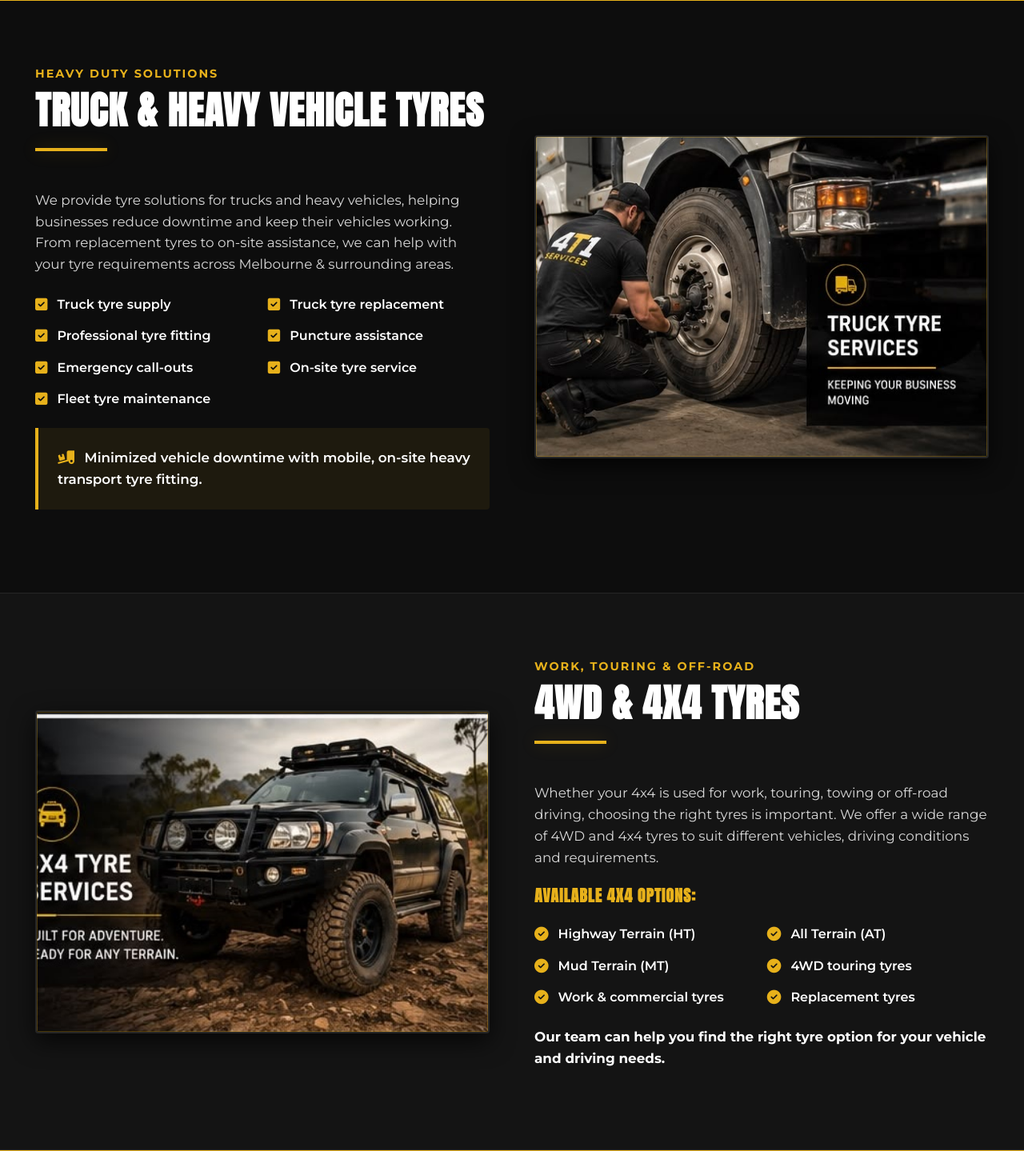
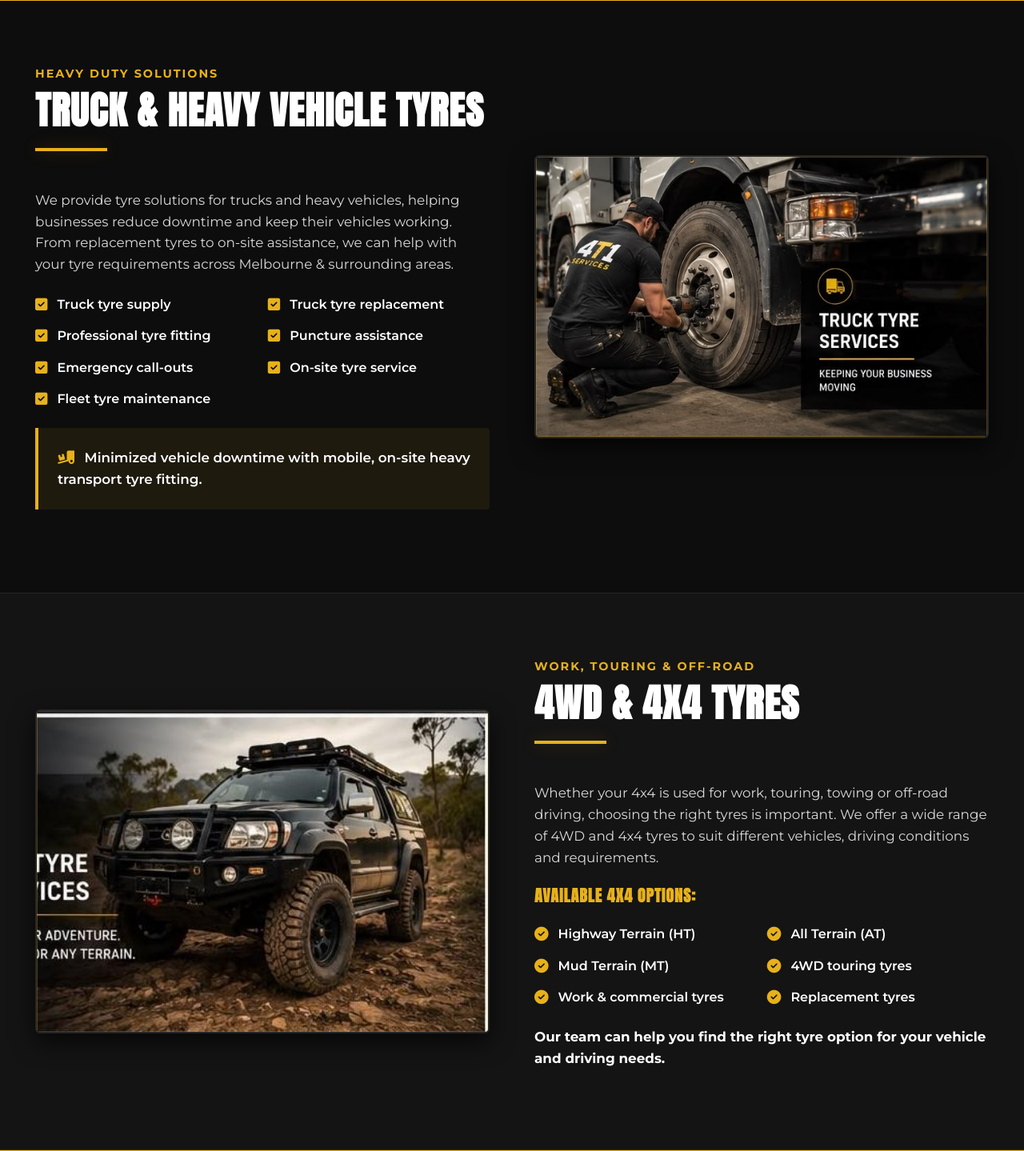
Before and after one commit to JaspreetSingh1805/four_t1_services_new, a Django app: page /services/ in a window 1280 px wide. Shown: the part 380-1819 px from the top of the page at 80% size. Run offline with Django 4.2, Linux system fonts and the light colour scheme.

Commit message:
Fix 4x4 vehicle image text overlay and optimize media image wrapper styling

```diff
--- a/core/static/css/style.css
+++ b/core/static/css/style.css
@@ -555,10 +555,11 @@ img {
 
 .media-img-wrapper {
   position: relative;
-  border-radius: 4px;
+  border-radius: 6px;
   overflow: hidden;
   border: 2px solid var(--color-card-border);
   box-shadow: var(--shadow);
+  background-color: var(--color-bg-alt);
 }
 
 .media-img-wrapper::after {
@@ -572,8 +573,11 @@ img {
 
 .media-img-wrapper img {
   width: 100%;
-  height: 400px;
+  height: 100%;
+  max-height: 450px;
   object-fit: cover;
+  object-position: center;
+  display: block;
   transition: transform 0.5s ease;
 }
 
```
Also changed, not shown: core/static/images/4x4-vehicle.jpg.
